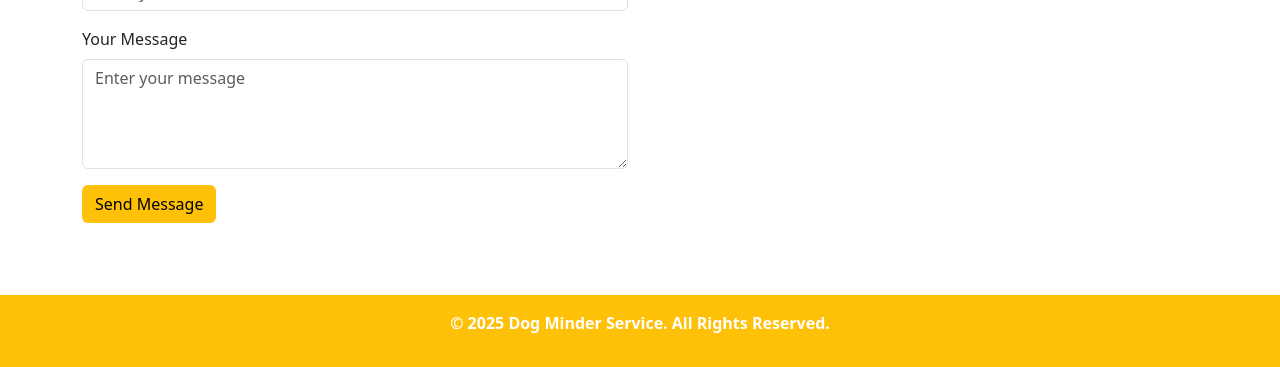
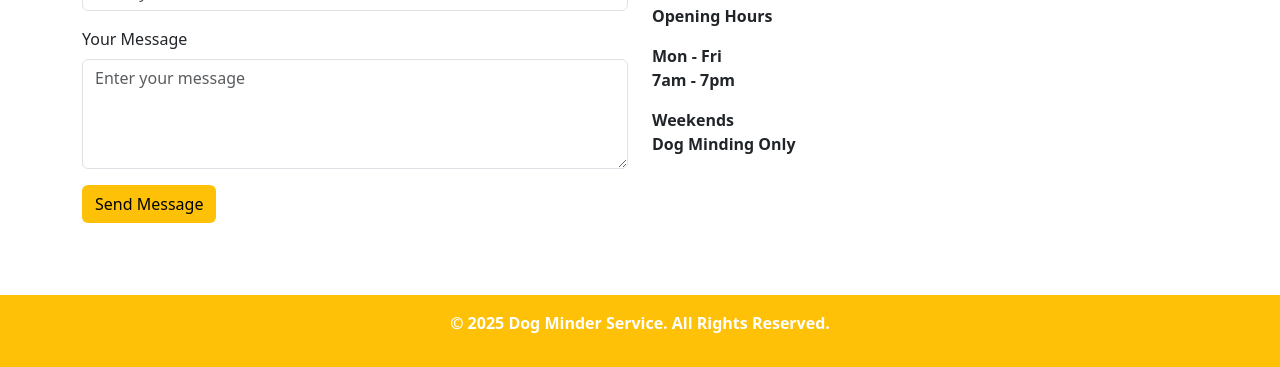
Before and after one commit to crishzd/assignment-3, a plain HTML site: page contact.html in a window 1280 px wide. Shown: the part 705-1072 px from the top of the page. Drawn offline with nearby package versions, Linux system fonts and the light colour scheme.

Commit message:
Update contact.html

```diff
--- a/contact.html
+++ b/contact.html
@@ -98,6 +98,11 @@
                     <h4>Our Location</h4>
                     <div style="width: 100%; max-width: 600px; margin: 0 auto;">
                         <iframe width="100%" height="300" frameborder="0" scrolling="no" marginheight="0" marginwidth="0" src="https://maps.google.com/maps?width=100%25&amp;height=300&amp;hl=en&amp;q=drogheda+(My%20Business%20Name)&amp;t=&amp;z=14&amp;ie=UTF8&amp;iwloc=B&amp;output=embed"></iframe>
+                        <p><strong>Opening Hours</strong></p>
+                        <p><strong>Mon - Fri</strong><br>
+                        <strong>7am - 7pm</strong></p>
+                        <p><strong>Weekends</strong><br>
+                        <strong>Dog Minding Only</strong></p>
                     </div>
                 </div>
             </div>
```
